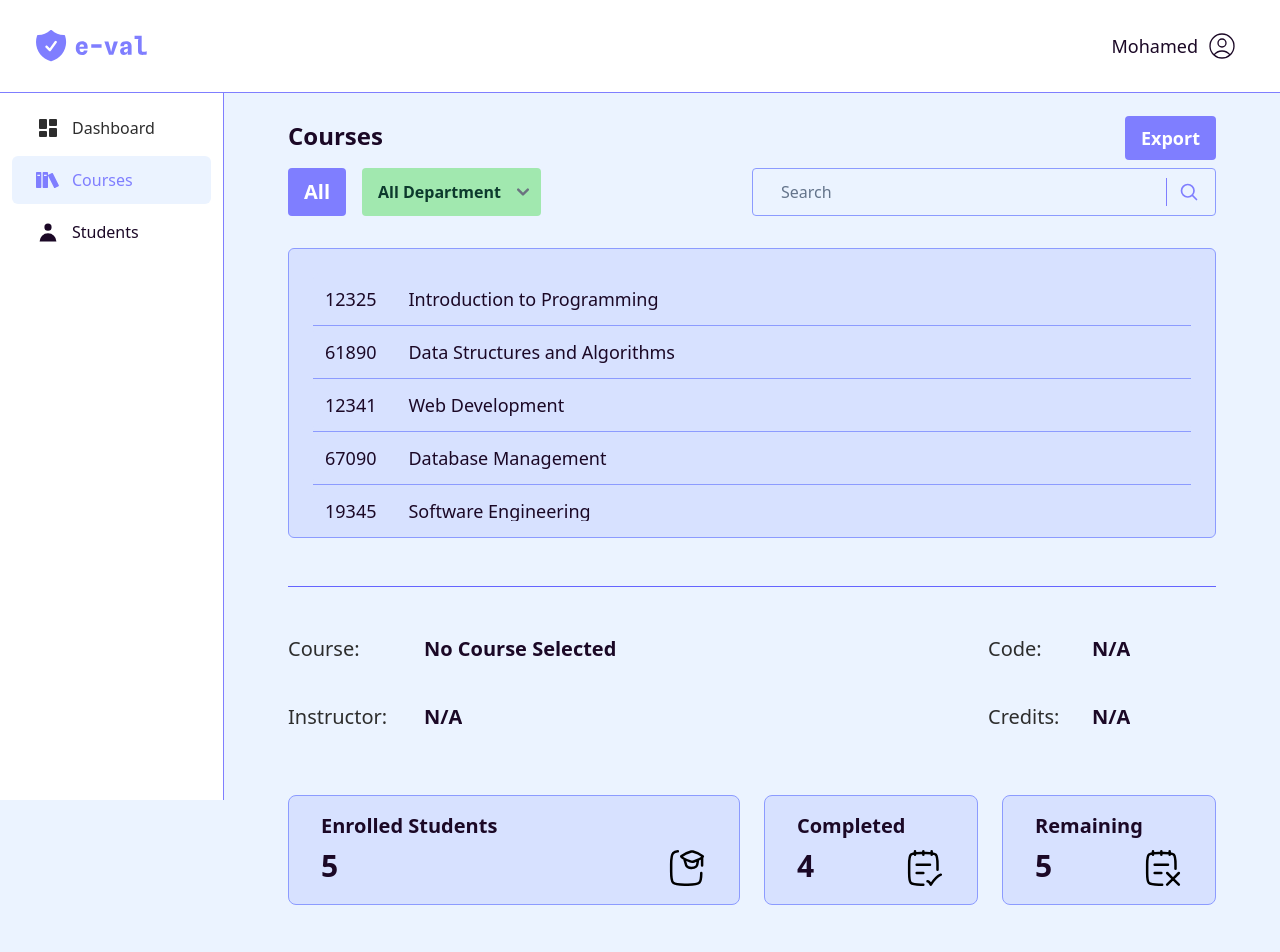
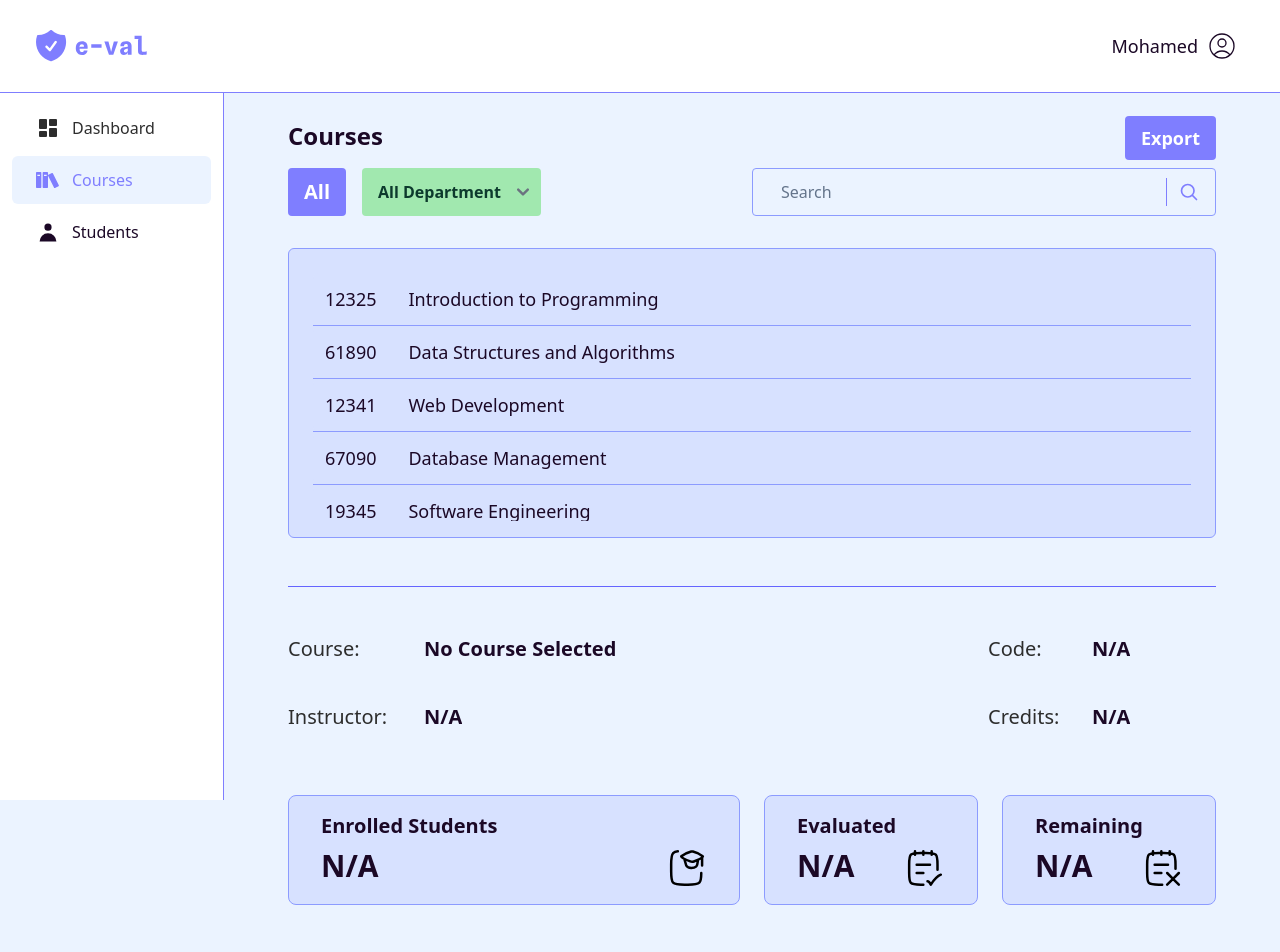
Before and after one commit to Abdullah-Jehani/e-val, a Vue app: page /admin/courses in a window 1280 px wide. Shown: the top 952 px of the page. Built offline with nearby package versions, Linux system fonts and the light colour scheme.

Commit message:
refactor: Update StudentsView component to display student stats

```diff
--- a/src/views/Admin/CoursesView.vue
+++ b/src/views/Admin/CoursesView.vue
@@ -30,7 +30,7 @@
         :thirdValue="courseCode"
         :fourthLabel="'Credits'"
         :fourthValue="courseCredits"
-        :cards="cards"
+        :cards="courseStatsCards"
         @card-selected="openModal"
       />
     </div>
@@ -52,72 +52,93 @@ import ClickableTable from '../../components/Admin/ClickableTable.vue';
 import ObjectDetails from '../../components/Admin/ObjectDetails.vue';
 import Modal from '../../components/Admin/Modal.vue';
 
+// Reactive variable for selected department and search query
 const selectedDepartment = ref('');
 const searchQuery = ref('');
+
+// Reactive variable for the selected student and modal visibility
 const selectedCourse = ref(null);
 const showModal = ref(false);
 
+// Reactive variables for course details
 const courseName = ref('No Course Selected');
 const instructorName = ref('N/A');
 const courseCode = ref('N/A');
 const courseCredits = ref('N/A');
+const courseEnrolledStudents = ref('N/A');
+const courseEvaluated = ref('N/A');
+const courseRemaining = ref('N/A');
 
 const courses = ref([
   {
     id: '12325',
     department: 'Department 1',
     name: 'Introduction to Programming',
-    instructor: 'Instructor A',
+    instructor: 'Al-Khwarizmi',
     courseCode: 'CS101',
     courseCredits: '3',
+    enrolledStudents: 40,
+    evaluated: 30,
   },
   {
     id: '61890',
     department: 'Department 2',
     name: 'Data Structures and Algorithms',
-    instructor: 'Instructor B',
+    instructor: 'Ibn al-Haytham',
     courseCode: 'CS202',
     courseCredits: '4',
+    enrolledStudents: 35,
+    evaluated: 28,
   },
   {
     id: '12341',
     department: 'Department 3',
     name: 'Web Development',
-    instructor: 'Instructor C',
+    instructor: 'Al-Farabi',
     courseCode: 'CS303',
     courseCredits: '3',
+    enrolledStudents: 45,
+    evaluated: 40,
   },
   {
     id: '67090',
     department: 'Department 2',
     name: 'Database Management',
-    instructor: 'Instructor D',
+    instructor: 'Ibn Sina',
     courseCode: 'CS404',
     courseCredits: '4',
+    enrolledStudents: 50,
+    evaluated: 45,
   },
   {
     id: '19345',
     department: 'Department 1',
     name: 'Software Engineering',
-    instructor: 'Instructor E',
+    instructor: 'Al-Biruni',
     courseCode: 'CS505',
     courseCredits: '3',
+    enrolledStudents: 30,
+    evaluated: 25,
   },
   {
     id: '60090',
     department: 'Department 3',
     name: 'Artificial Intelligence',
-    instructor: 'Instructor F',
+    instructor: 'Jabir ibn Hayyan',
     courseCode: 'CS606',
     courseCredits: '4',
+    enrolledStudents: 55,
+    evaluated: 50,
   },
   {
     id: '00345',
     department: 'Department 2',
     name: 'Operating Systems',
-    instructor: 'Instructor G',
+    instructor: 'Ibn Rushd',
     courseCode: 'CS707',
     courseCredits: '3',
+    enrolledStudents: 38,
+    evaluated: 32,
   },
 ]);
 
@@ -136,39 +157,39 @@ const students = ref([
   },
   {
     id: 12247,
-    name: 'Ahmed Khaled',
-    email: 'XwE8j@example.com',
+    name: 'Fatima Khaled',
+    email: 'YzW9k@example.com',
     role: 'student',
   },
   {
     id: 12248,
-    name: 'Ahmed Khaled',
-    email: 'XwE8j@example.com',
+    name: 'Mona Khaled',
+    email: 'A1b2c@example.com',
     role: 'student',
   },
   {
     id: 12249,
-    name: 'Ahmed Khaled',
-    email: 'XwE8j@example.com',
+    name: 'Hassan Khaled',
+    email: 'B3c4d@example.com',
     role: 'student',
   },
 ]);
 
-const cards = ref([
+const courseStatsCards = computed(() => [
   {
     id: 1,
     title: 'Enrolled Students',
-    value: students.value.length,
+    value: courseEnrolledStudents.value,
   },
   {
     id: 2,
-    title: 'Completed',
-    value: students.value.length - 1,
+    title: 'Evaluated',
+    value: courseEvaluated.value,
   },
   {
     id: 3,
     title: 'Remaining',
-    value: students.value.length,
+    value: courseRemaining.value,
   },
 ]);
 
@@ -202,15 +223,45 @@ function updateCourseInfo(course) {
     instructorName.value = course.instructor || 'N/A';
     courseCode.value = course.courseCode || 'N/A';
     courseCredits.value = course.courseCredits || 'N/A';
+    courseEnrolledStudents.value = course.enrolledStudents || 'N/A';
+    courseEvaluated.value = course.evaluated || 'N/A';
+    courseRemaining.value = course.remaining || 'N/A';
   } else {
     courseName.value = 'No Course Selected';
     instructorName.value = 'N/A';
     courseCode.value = 'N/A';
     courseCredits.value = 'N/A';
+    courseEnrolledStudents.value = 'N/A';
+    courseEvaluated.value = 'N/A';
+    courseRemaining.value = 'N/A';
   }
 }
 
 const openModal = () => {
   showModal.value = true;
 };
+
+const cards = computed(() => {
+  const enrolled = selectedCourse.value.enrolledStudents || 0;
+  const evaluated = selectedCourse.value.evaluated || 0;
+  const remaining = selectedCourse.value.remaining || 0;
+
+  return [
+    {
+      id: 1,
+      title: 'Enrolled Students',
+      value: enrolled,
+    },
+    {
+      id: 2,
+      title: 'Evaluated',
+      value: evaluated,
+    },
+    {
+      id: 3,
+      title: 'Remaining',
+      value: remaining,
+    },
+  ];
+});
 </script>
--- a/src/views/Admin/DashboardView.vue
+++ b/src/views/Admin/DashboardView.vue
@@ -223,12 +223,12 @@ const cards = [
   },
   {
     id: 2,
-    title: 'Completed',
+    title: 'Evaluated',
     value: courses.length - 5,
   },
   {
     id: 3,
-    title: 'Total Student',
+    title: 'Total Students',
     value: students.length,
   },
   {
```
